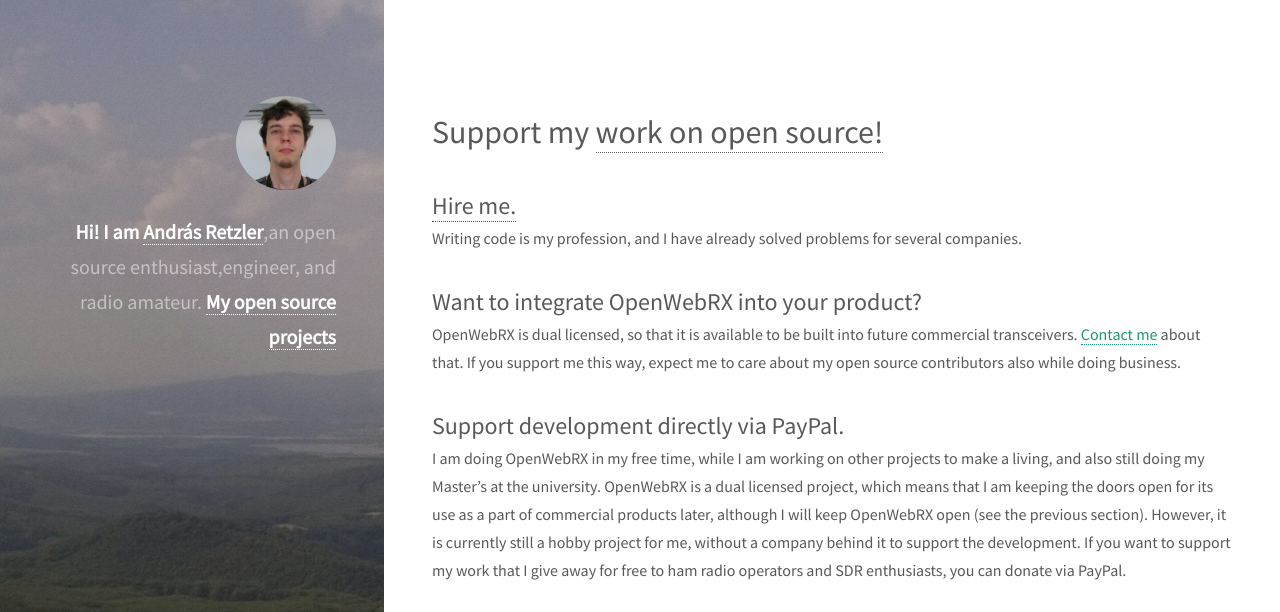
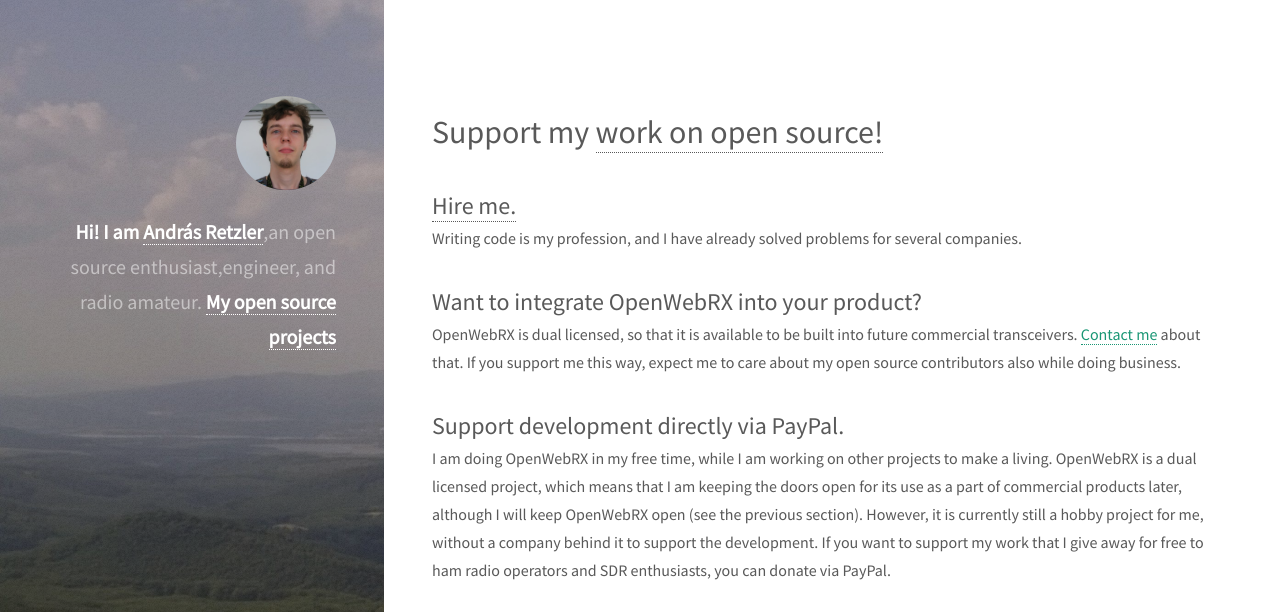
Before and after one commit to ha7ilm/ha7ilm.github.io, a Jekyll site: the page built from support.md, in a window 1280 px wide and 900 px high, cut to the strip 0-612 px from the top of the window. Built offline with Jekyll 4.4.1, drawn with Linux system fonts in a browser that asks for light colours; comment, search, counter and statistics services are not loaded.

Commit message:
New OpenWebRX screenshot, fix in support.md

```diff
--- a/support.md
+++ b/support.md
@@ -9,7 +9,7 @@
 <h2 style="margin: 0;">Want to integrate OpenWebRX into your product?</h2>OpenWebRX is dual licensed, so that it is available to be built into future commercial transceivers. <a href="" class="sdrhu-m-dev">Contact me</a> about that. If you support me this way, expect me to care about my open source contributors also while doing business.
 
 <a name="paypal"></a>
-<h2 style="margin: 0;">Support development directly via PayPal.</h2>I am doing OpenWebRX in my free time, while I am working on other projects to make a living, and also still doing my Master's at the university. OpenWebRX is a dual licensed project, which means that I am keeping the doors open for its use as a part of commercial products later, although I will keep OpenWebRX open (see the previous section). However, it is currently still a hobby project for me, without a company behind it to support the development. If you want to support my work that I give away for free to ham radio operators and SDR enthusiasts, you can donate via PayPal.
+<h2 style="margin: 0;">Support development directly via PayPal.</h2>I am doing OpenWebRX in my free time, while I am working on other projects to make a living. OpenWebRX is a dual licensed project, which means that I am keeping the doors open for its use as a part of commercial products later, although I will keep OpenWebRX open (see the previous section). However, it is currently still a hobby project for me, without a company behind it to support the development. If you want to support my work that I give away for free to ham radio operators and SDR enthusiasts, you can donate via PayPal.
 
 <form action="https://www.paypal.com/cgi-bin/webscr" method="post" target="_top" id="paypalform">
 <input type="hidden" name="cmd" value="_s-xclick">
```
Also changed, not shown: images/openwebrx/screenshot-2.png (added), images/openwebrx/screenshot.png.
